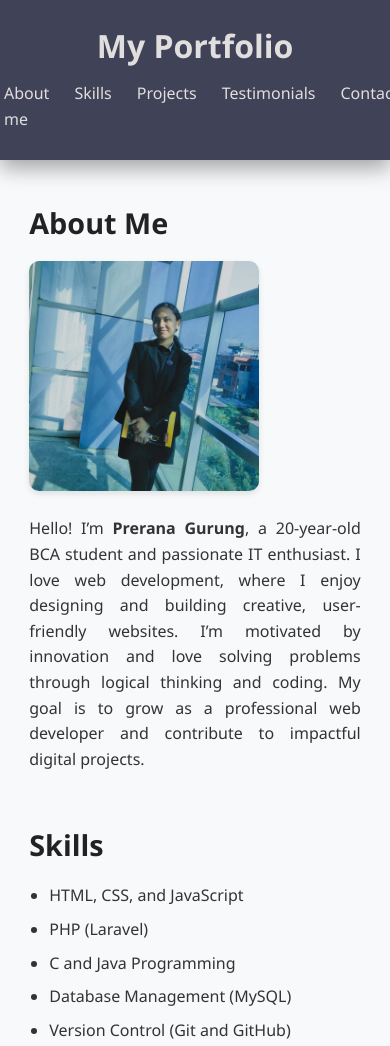
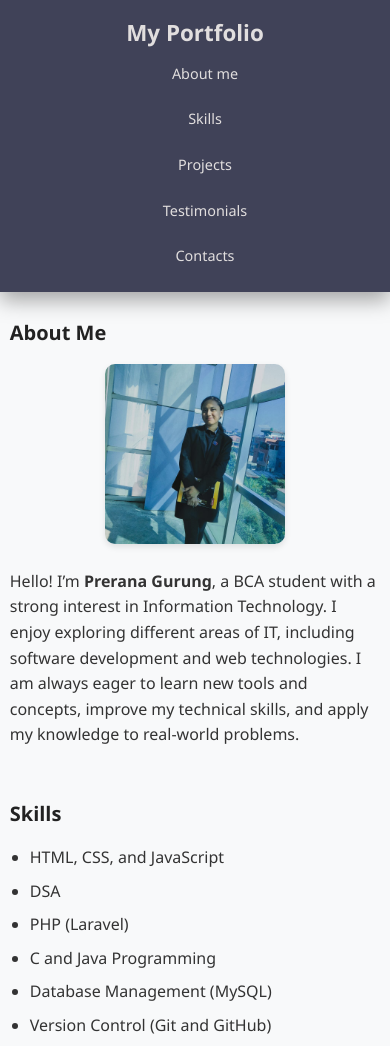
Before and after one commit to prernagrg/portfolio, a plain HTML site: page index.html in a window 390 px wide. Shown: the top 1046 px of the page. Drawn offline with Linux system fonts and the light colour scheme.

Commit message:
added media query

```diff
--- a/css/style.css
+++ b/css/style.css
@@ -128,3 +128,91 @@ footer {
   color: #a6a3a3;
   border-top: 1px solid #ddd;
 }
+
+/* ===============================
+   Responsive Design
+   =============================== */
+
+/* Tablets (max-width: 992px) */
+@media (max-width: 992px) {
+  main {
+    width: 90%;
+  }
+
+  header h1 {
+    font-size: 1.7rem;
+  }
+
+  nav ul {
+    gap: 18px;
+  }
+
+  section h1,
+  section h2 {
+    font-size: 1.6rem;
+  }
+
+  .img img {
+    width: 200px;
+    height: 200px;
+  }
+}
+
+/* Mobile Devices (max-width: 768px) */
+@media (max-width: 768px) {
+  header {
+    padding: 15px 0;
+  }
+
+  nav ul {
+    flex-direction: column;
+    align-items: center;
+    gap: 12px;
+  }
+
+  main {
+    width: 95%;
+    margin: 25px auto;
+  }
+
+  .img {
+    flex-direction: column;
+    text-align: center;
+  }
+
+  .img img {
+    width: 180px;
+    height: 180px;
+  }
+
+  .img p {
+    max-width: 100%;
+    text-align: left;
+  }
+
+  section h1,
+  section h2 {
+    font-size: 1.4rem;
+  }
+}
+
+/* Small Mobile Devices (max-width: 480px) */
+@media (max-width: 480px) {
+  header h1 {
+    font-size: 1.4rem;
+  }
+
+  nav ul li a {
+    font-size: 0.9rem;
+  }
+
+  section h1,
+  section h2 {
+    font-size: 1.25rem;
+  }
+
+  footer {
+    font-size: 0.8rem;
+    padding: 15px;
+  }
+}
--- a/index.html
+++ b/index.html
@@ -2,8 +2,8 @@
 <html lang="en">
   <head>
     <meta charset="UTF-8" />
-    <meta name="viewport" content="width=device-width, initial-scale=5.0" />
     <title>My Portfolio</title>
+    <meta name="viewport" content="width=device-width, initial-scale=1.0" />
     <link rel="stylesheet" href="./css/style.css" />
   </head>
 
@@ -29,12 +29,12 @@
             alt="my picture"
           />
           <p>
-            Hello! I’m <strong>Prerana Gurung</strong>, a 20-year-old BCA
-            student and passionate IT enthusiast. I love web development, where
-            I enjoy designing and building creative, user-friendly websites. I’m
-            motivated by innovation and love solving problems through logical
-            thinking and coding. My goal is to grow as a professional web
-            developer and contribute to impactful digital projects.
+            Hello! I’m <strong>Prerana Gurung</strong>, a BCA student with a
+            strong interest in Information Technology. I enjoy exploring
+            different areas of IT, including software development and web
+            technologies. I am always eager to learn new tools and concepts,
+            improve my technical skills, and apply my knowledge to real-world
+            problems.
           </p>
         </div>
       </section>
@@ -42,6 +42,7 @@
         <h2>Skills</h2>
         <ul>
           <li>HTML, CSS, and JavaScript</li>
+          <li>DSA</li>
           <li>PHP (Laravel)</li>
           <li>C and Java Programming</li>
           <li>Database Management (MySQL)</li>
```
